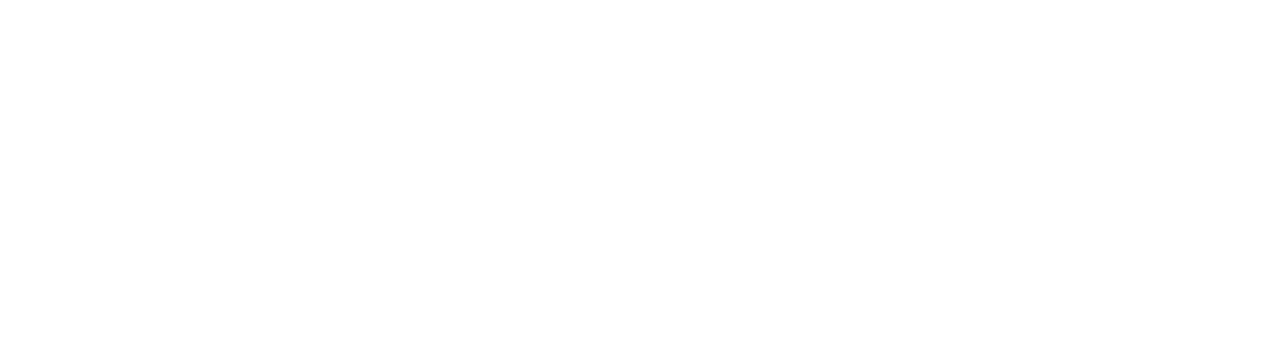
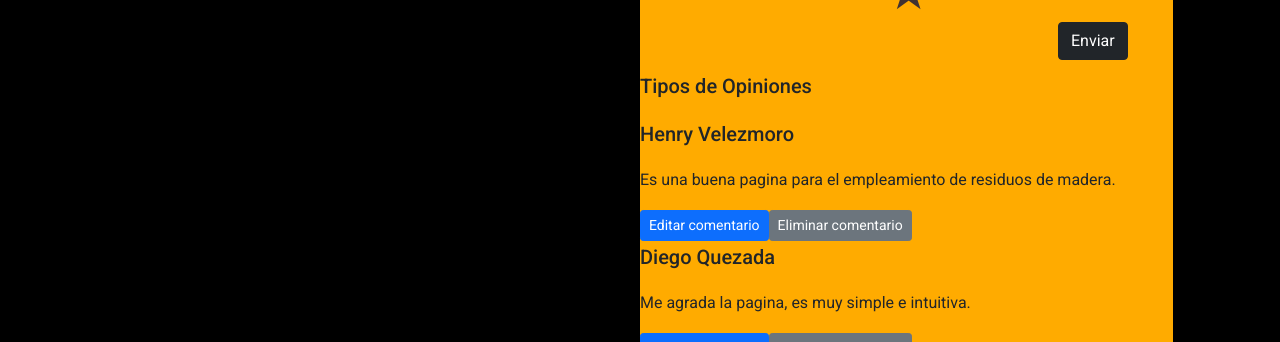
Before and after one commit to henryvf99/ProyectoJardineroPeruano, an Angular app: page /valoracion in a window 1280 px wide. Shown: the part 458-800 px from the top of the page. Built offline with nearby package versions, Linux system fonts and the light colour scheme; no server answers.

Commit message:
Valoracion

```diff
--- a/src/app/inicio/inicio.component.html
+++ b/src/app/inicio/inicio.component.html
@@ -26,7 +26,7 @@
       <h3>Ubícanos en el km5 de la carretera Panamericana Norte e ingresar por el desvío "El Porongo", esta entrada cuenta
           con señalización a lo largo del camino, o ingresa por el Puente Viaducto de Salaverry.
         </h3>
-<<<<<<< HEAD
+
   </div>
 
   <div class="container align-items-center" style="margin-top: 1rem">
@@ -44,10 +44,11 @@
 
       </mat-card>
     </div>
+  </div>
 
-</div>
-=======
-        <div class="row">
+
+
+<div class="row">
           <div class="col-sm-6">
             <div class="card text-white bg-danger mb-3" style="max-width: 18rem;">
               <div class="card-header">Composteras y Sustratos</div>
@@ -125,7 +126,3 @@
             </tr>
           </tbody>
         </table>
-  </div>
-
-
->>>>>>> 317c45a48c75d161830dee3ddcf1e4f0bb721619
--- a/src/app/tips/tips.component.html
+++ b/src/app/tips/tips.component.html
@@ -1,7 +1,7 @@
 <ngb-carousel>
     <ng-template ngbSlide>
         <div class="picsum-img-wrapper">
-        <img src="https://ecoinventos.com/wp-content/uploads/2016/03/Guia-compostaje-casero-620x349.jpg" height="800" width="1500" alt="Random first slide">
+        <img src="https://ecoinventos.com/wp-content/uploads/2016/03/Guia-compostaje-casero-620x349.jpg" height="800" width="1700" alt="Random first slide">
         </div>
     </ng-template>
     <ng-template ngbSlide>
@@ -63,6 +63,4 @@
         </ngb-panel>
       </ngb-accordion>
       <div></div>
-
-
 </div>
--- a/src/app/valoracion/valoracion.component.html
+++ b/src/app/valoracion/valoracion.component.html
@@ -81,6 +81,18 @@
                     </div>
                 </div>
 
+                <h2>Tipos de Opiniones</h2>
+                <h2> Henry Velezmoro</h2>
+                <h3>  Es una buena pagina para el empleamiento de residuos de madera. </h3>
+                <button type="button" class="btn btn-primary btn-sm">Editar comentario</button>
+                <button type="button" class="btn btn-secondary btn-sm">Eliminar comentario</button>
+                <h2> Diego Quezada</h2>
+                <h3>  Me agrada la pagina, es muy simple e intuitiva. </h3><button type="button" class="btn btn-primary btn-sm">Editar comentario</button>
+                <button type="button" class="btn btn-secondary btn-sm">Eliminar comentario</button>
+
+
+
+
             </form>
         </aside>
         <div class="col-md-1">
```
